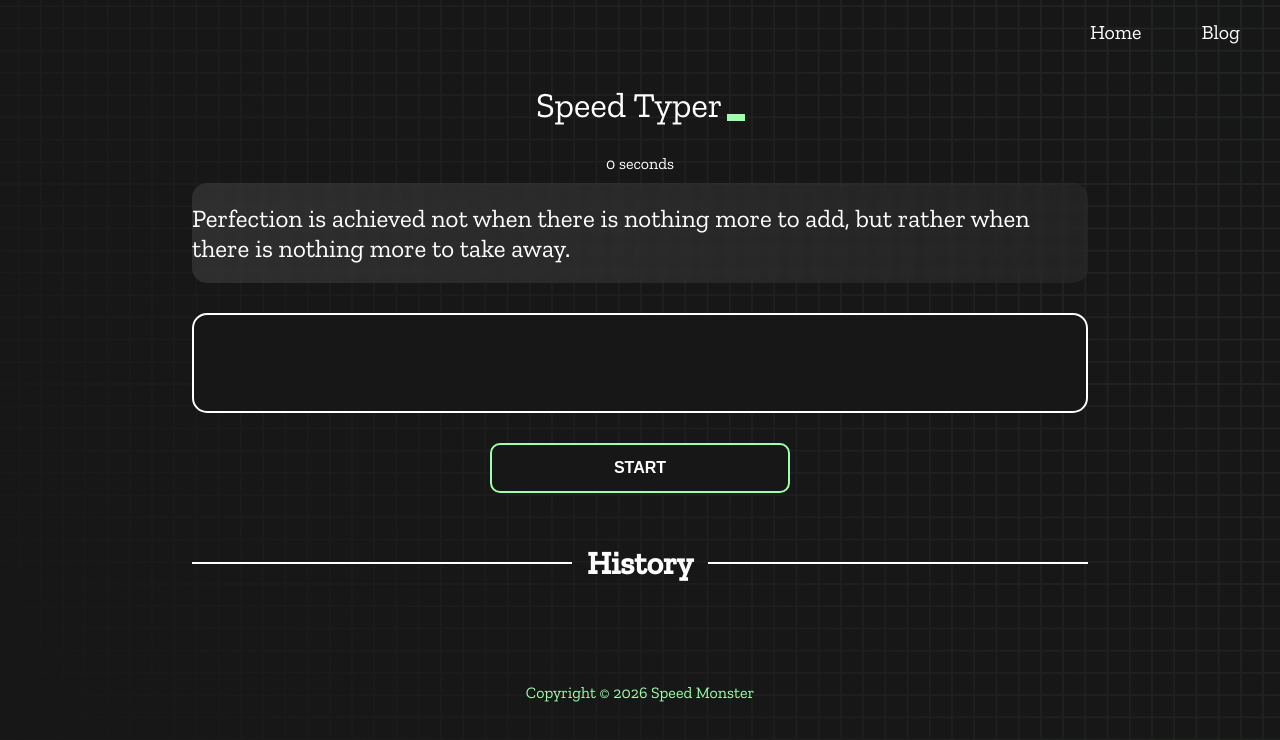
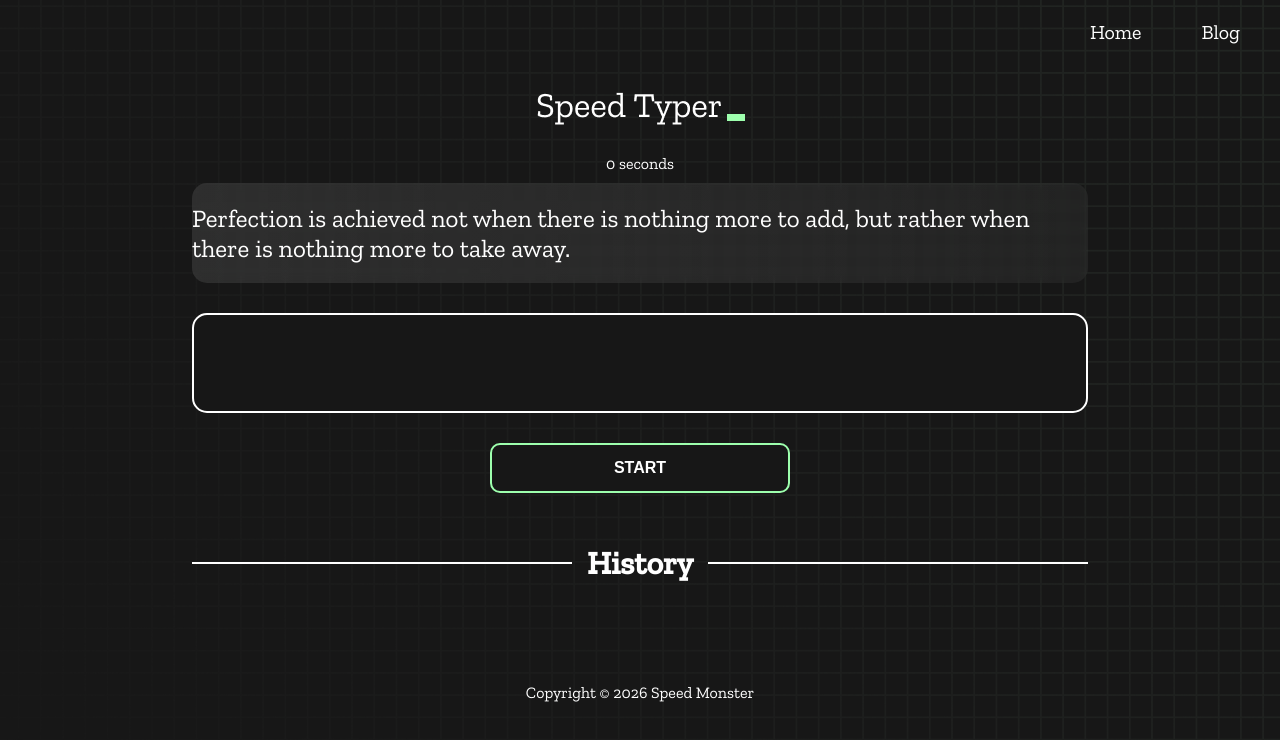
Before and after one commit to kamrul373/typing-speed-master, a plain HTML site: page index.html in a window 1280 px wide. Drawn offline with nearby package versions, Linux system fonts and the light colour scheme.

Commit message:
Design issue fixed

```diff
--- a/styles.css
+++ b/styles.css
@@ -260,7 +260,7 @@ ul {
 /* footer */
 footer {
   text-align: center;
-  color: #9dffad;
+  color: #FFFFFF;
   padding: 30px 0;
 }
 
```
